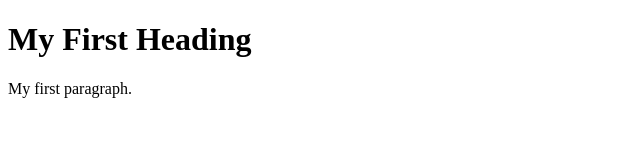
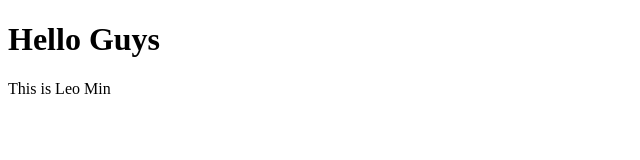
Before and after one commit to leominCR7/leominCR7.github.io, a plain HTML site: page index.html in a window 1280 px wide. Shown: the whole page, without its empty margins (0-640 px from the left). Drawn offline with Linux system fonts and the light colour scheme.

Commit message:
Update index.html

```diff
--- a/index.html
+++ b/index.html
@@ -1,12 +1,12 @@
  <!DOCTYPE html>
 <html>
 <head>
-<title>Page Title</title>
+<title>Leo Min</title>
 </head>
 <body>
 
-<h1>My First Heading</h1>
-<p>My first paragraph.</p>
+<h1>Hello Guys </h1>
+<p>This is Leo Min</p>
 
 </body>
 </html>
```
